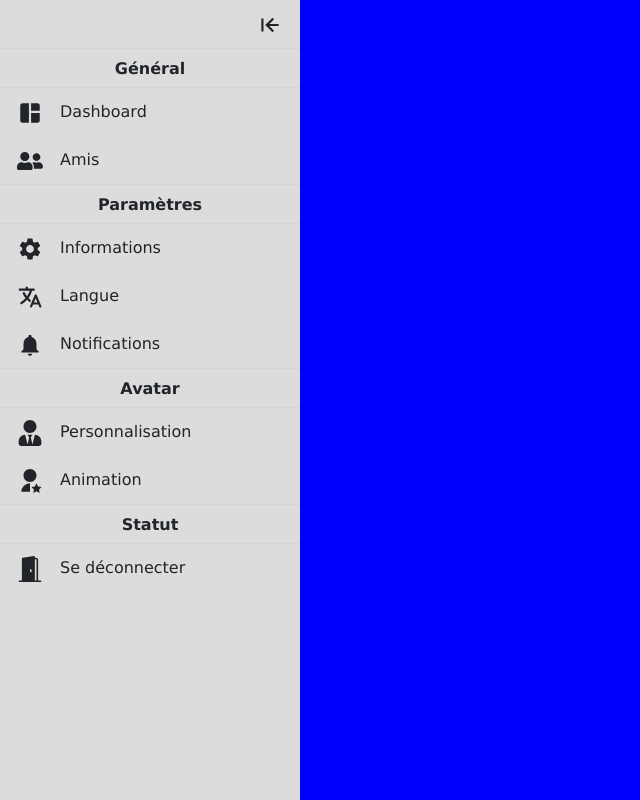
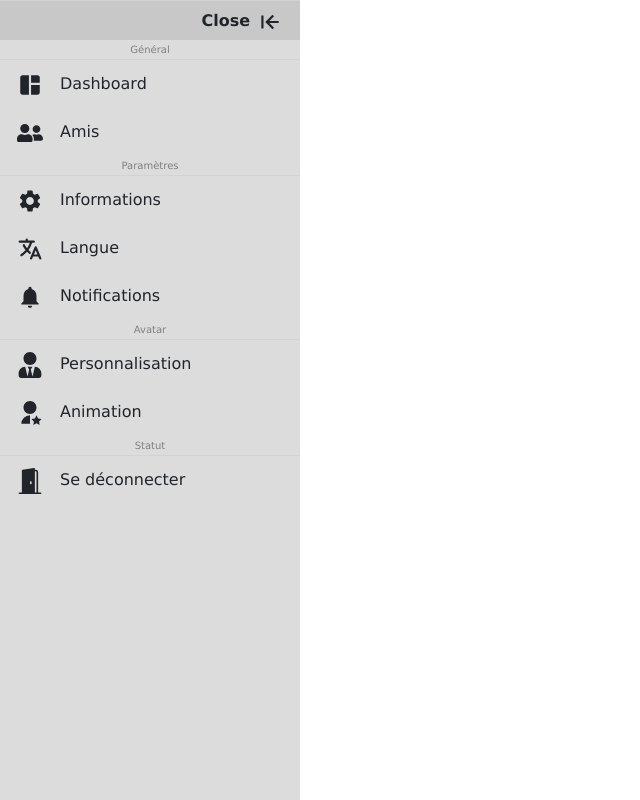
Before and after one commit to mousqtr/SomeReactComponents, a React (Create React App) app: page / in a window 1280 px wide. Shown: the whole page, without its empty margins (0-640 px from the left). Built offline with nearby package versions, Linux system fonts and the light colour scheme; the HTML template or start-up script is replaced by a standard one.

Commit message:
Update 4 files

```diff
--- a/src/Profile/Profile.js
+++ b/src/Profile/Profile.js
@@ -1,10 +1,20 @@
+import React, { useState } from "react";
 import ProfileNav from "./ProfileNav/ProfileNav";
+import { GiHamburgerMenu } from "react-icons/gi";
 import "./Profile.scss";
 
 export default function Profile() {
+
+  const [openNav, setOpenNav] = useState(true);
+
+  const handleOpen = () => setOpenNav(true);
+
   return (
     <div id="profile" className="">
-      <ProfileNav />
+        <div className="profileTitle center" onClick={handleOpen}>
+            <GiHamburgerMenu />
+        </div>
+      <ProfileNav openNav={openNav} setOpenNav={setOpenNav}/>
     </div>
   );
 }
--- a/src/Profile/Profile.scss
+++ b/src/Profile/Profile.scss
@@ -4,5 +4,19 @@
     min-height: 100%;
     position: absolute;
     padding: 0;
-    background-color: blue;
+    background-color: white;
+    .profileTitle {
+        width: 40px;
+        height: 40px;
+        background-color: #DCDCDC;
+        &:hover {
+            background-color: #C8C8C8;
+            cursor: pointer;
+        }
+        svg {
+            width: 40px;
+            height: 40px;
+            padding: 7px;
+        }
+    }
 }
--- a/src/Profile/ProfileNav/ProfileNav.js
+++ b/src/Profile/ProfileNav/ProfileNav.js
@@ -5,36 +5,33 @@ import { MdNotifications, MdSpaceDashboard, MdSettings } from "react-icons/md";
 import { RiUserStarFill } from "react-icons/ri";
 import { IoLanguage, IoClose } from "react-icons/io5";
 import { BiArrowToLeft, BiArrowToRight } from "react-icons/bi";
-import { GiHamburgerMenu } from "react-icons/gi";
 import { BsFillDoorOpenFill } from "react-icons/bs";
 
 
 
-export default function ProfileNav() {
+export default function ProfileNav(props) {
 
-    const [open, setOpen] = useState(true);
-
-    const handleOpen = () => setOpen(true);
-    const handleClose = () => setOpen(false);
+    const handleClose = () => {
+        console.log('ok')
+        props.setOpenNav(false);
+    }
 
     return (
-        <div id="profileNav" style={{width: open ? '300px' : '60px'}}>
+        <div id="profileNav" style={{width: props.openNav ? '300px' : '0px'}}>
             <ul>
-                <li className="title">
-                    { open ? <BiArrowToLeft onClick={handleClose}/> : <BiArrowToRight onClick={handleOpen}/>}
-                </li>
-                <li className="header">{open ? 'Général' : ''}</li>
-                <li className="body"><MdSpaceDashboard />{open ? 'Dashboard' : ''}</li>
-                <li className="body"><FaUserFriends />{open ? 'Amis' : ''}</li>
-                <li className="header">{open ? 'Paramètres' : ''}</li>
-                <li className="body"><MdSettings />{open ? 'Informations' : ''}</li>
-                <li className="body"><IoLanguage />{open ? 'Langue' : ''}</li>
-                <li className="body"><MdNotifications />{open ? 'Notifications' : ''}</li>
-                <li className="header">{open ? 'Avatar' : ''}</li>
-                <li className="body"><FaUserTie />{open ? 'Personnalisation' : ''}</li>
-                <li className="body"><RiUserStarFill />{open ? 'Animation' : ''}</li>
-                <li className="header">{open ? 'Statut' : ''}</li>
-                <li className="body"><BsFillDoorOpenFill />{open ? 'Se déconnecter' : ''}</li>
+                <li className="title" onClick={handleClose}>Close<BiArrowToLeft /></li>
+                <li className="header">Général</li>
+                <li className="body"><MdSpaceDashboard />Dashboard</li>
+                <li className="body"><FaUserFriends />Amis</li>
+                <li className="header">Paramètres</li>
+                <li className="body"><MdSettings />Informations</li>
+                <li className="body"><IoLanguage />Langue</li>
+                <li className="body"><MdNotifications />Notifications</li>
+                <li className="header">Avatar</li>
+                <li className="body"><FaUserTie />Personnalisation</li>
+                <li className="body"><RiUserStarFill />Animation</li>
+                <li className="header">Statut</li>
+                <li className="body"><BsFillDoorOpenFill />Se déconnecter</li>
             </ul>
         </div>
     );
--- a/src/Profile/ProfileNav/ProfileNav.scss
+++ b/src/Profile/ProfileNav/ProfileNav.scss
@@ -1,22 +1,26 @@
 #profileNav {
     height: 100%;
-    position: relative;
     -webkit-user-select: none; /* Safari */
     -moz-user-select: none; /* Firefox */
     -ms-user-select: none; /* IE10+/Edge */
     user-select: none; /* Standard */
     background-color: #DCDCDC;
     overflow-x: hidden;
+    overflow-y: auto;
     -webkit-transition: width 0.5s ease-in-out;
     -moz-transition: width 0.5s ease-in-out;
     -o-transition: width 0.5s ease-in-out;
     transition: width 0.5s ease-in-out;
+    position: absolute;
+    z-index: 1000;
+    top: 0;
+    left: 0;
     ul {
         list-style-type: none;
         padding: 0;
         margin: 0;
         width: 100%;
-        height: 100%;
+        min-height: 250px;
         display: flex;
         flex-direction: column;
         overflow-y: auto;
@@ -43,11 +47,9 @@
             }
         }
         li.title {
-            width: 40px;
-            margin-top: 4px;
-            margin-bottom: 4px;
-            margin-left: max(10px, calc(100% - 50px));
-            border-radius: 0.25rem;
+            text-align: right;
+            border-top: 1px solid lightgrey;
+            font-weight: bold;
             &:hover {
                 background-color: #C8C8C8;
                 cursor: pointer;
@@ -55,9 +57,11 @@
         }
         li.header {
             text-align: center;
-            border-top: 1px solid lightgrey;
             border-bottom: 1px solid lightgrey;
-            font-weight: bold;
+            height: 20px;
+            line-height: 20px;
+            font-size: 10px;
+            color: grey;
         }
         li.body {
             margin-top: 4px;
```
